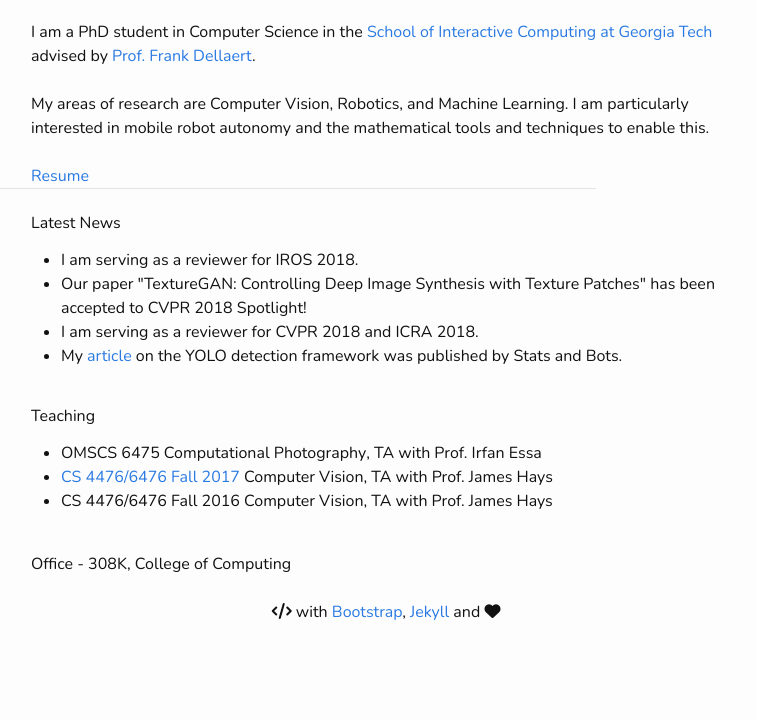
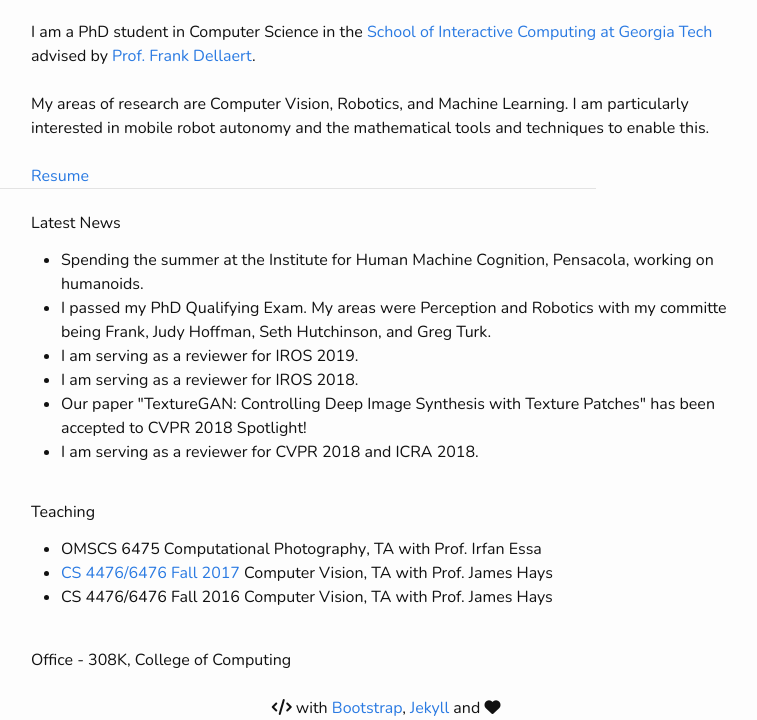
Before and after one commit to varunagrawal/varunagrawal.github.io, a Jekyll site: the page built from index.html, in a window 1280 px wide, cut to the strip 284-1004 px from the top of the page. Shown: the whole strip, without its empty margins (254-1011 px from the left). Built offline with Jekyll 4.4.1, drawn with Linux system fonts in a browser that asks for light colours; nearby versions of some CDN libraries; a style sheet for code colours, icons or effects is not loaded; before the commit the page ends 908 px from its top, so only the background shows below that.

Commit message:
updated recent news

```diff
--- a/index.html
+++ b/index.html
@@ -103,10 +103,12 @@ title: Varun Agrawal Online
             <h6>Latest News</h6>
             <div>
                 <ul>
+                    <li>Spending the summer at the Institute for Human Machine Cognition, Pensacola, working on humanoids.</li>
+                    <li>I passed my PhD Qualifying Exam. My areas were Perception and Robotics with my committe being Frank, Judy Hoffman, Seth Hutchinson, and Greg Turk.</li>
+                    <li>I am serving as a reviewer for IROS 2019.</li>
                     <li>I am serving as a reviewer for IROS 2018.</li>
                     <li>Our paper "TextureGAN: Controlling Deep Image Synthesis with Texture Patches" has been accepted to CVPR 2018 Spotlight!</li>
                     <li>I am serving as a reviewer for CVPR 2018 and ICRA 2018.</li>
-                    <li>My <a href="https://blog.statsbot.co/real-time-object-detection-yolo-cd348527b9b7">article</a> on the YOLO detection framework was published by Stats and Bots.</li>
                 </ul>
             </div>
         </div>
```
